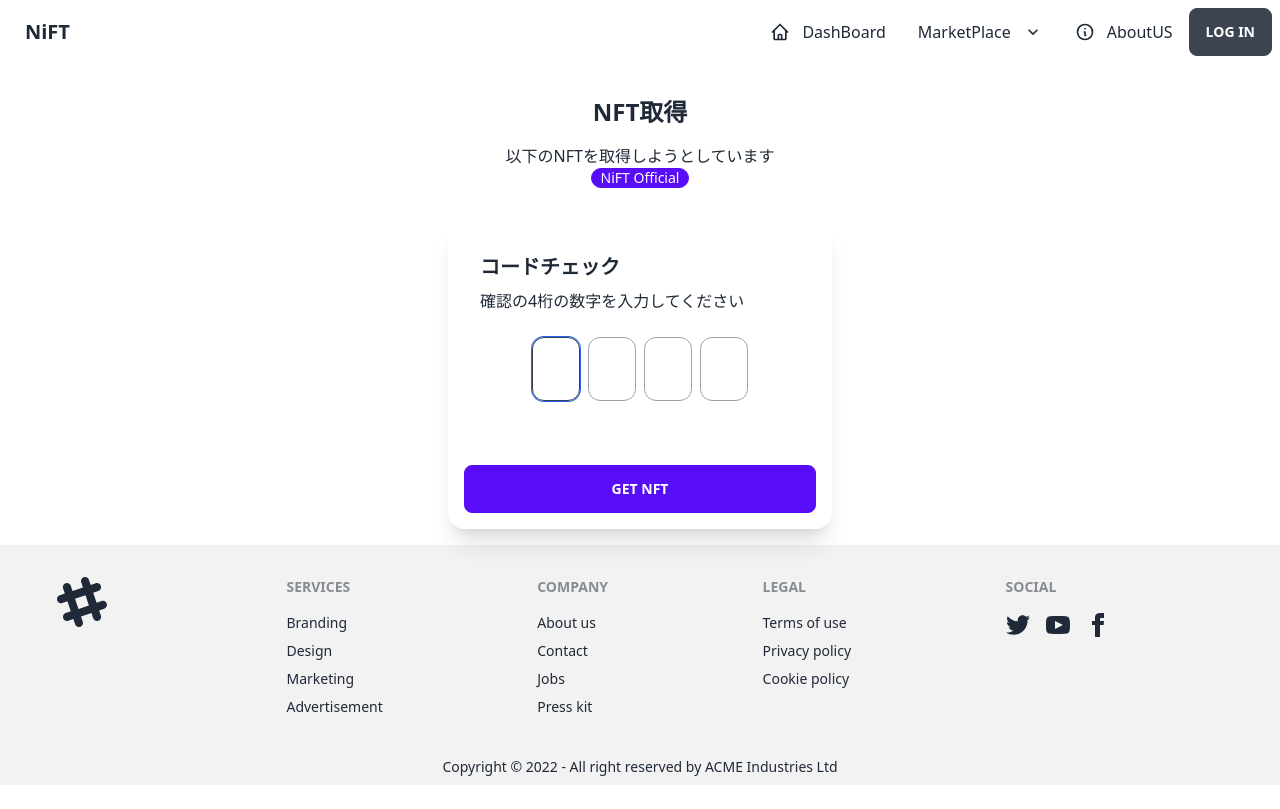
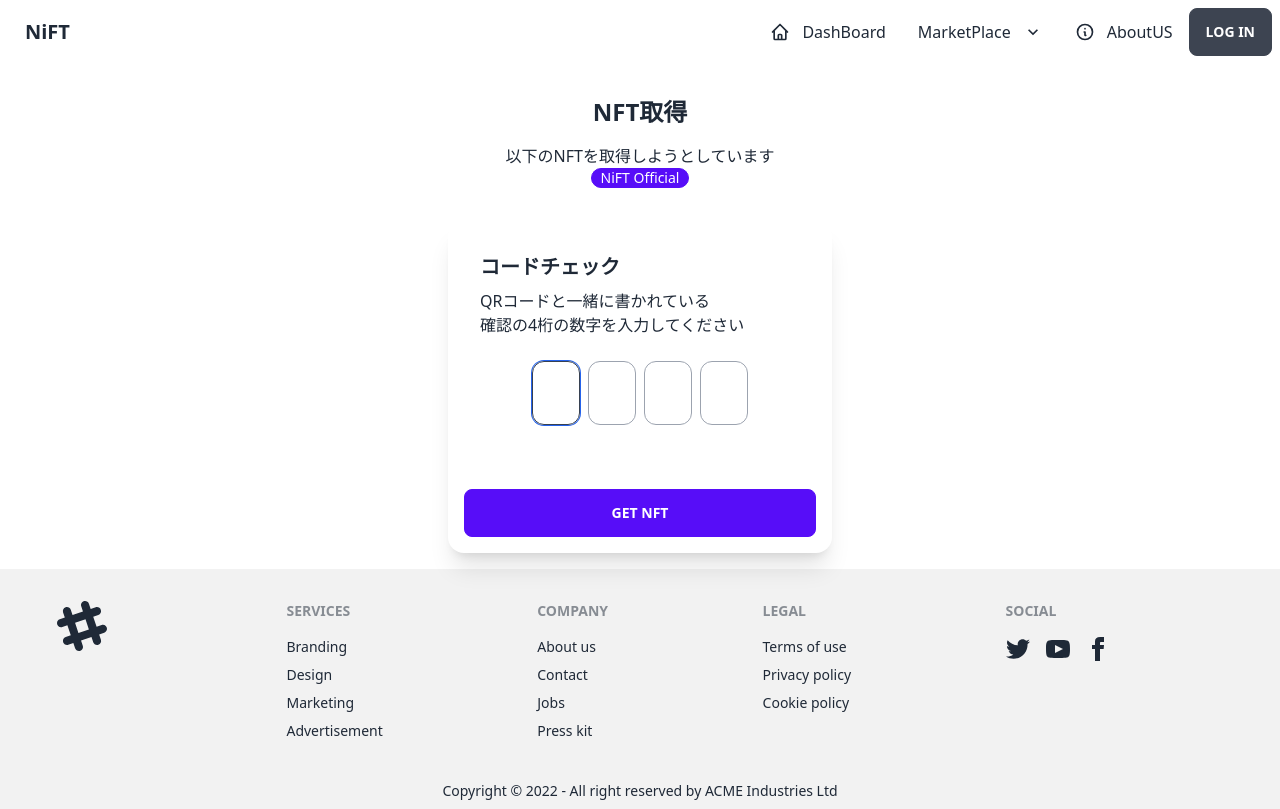
Before and after one commit to schezo817/NiFT, a Next.js app in the folder nift/: page /get in a window 1280 px wide. Built offline with nearby package versions, Linux system fonts and the light colour scheme.

Commit message:
Insert break for 2line texts

```diff
--- a/nift/pages/get/index.tsx
+++ b/nift/pages/get/index.tsx
@@ -51,7 +51,7 @@ const Get: NextPage = () => {
             <div className="card w-96 bg-base-100 shadow-xl">
                 <div className="card-body">
                     <h2 className="card-title">コードチェック</h2>
-                    <p>確認の4桁の数字を入力してください</p>
+                    <p>QRコードと一緒に書かれている<br/>確認の4桁の数字を入力してください</p>
                     <div className="flex justify-center p-4">
                         {
                             pinCode.map((v, i) => {
```
